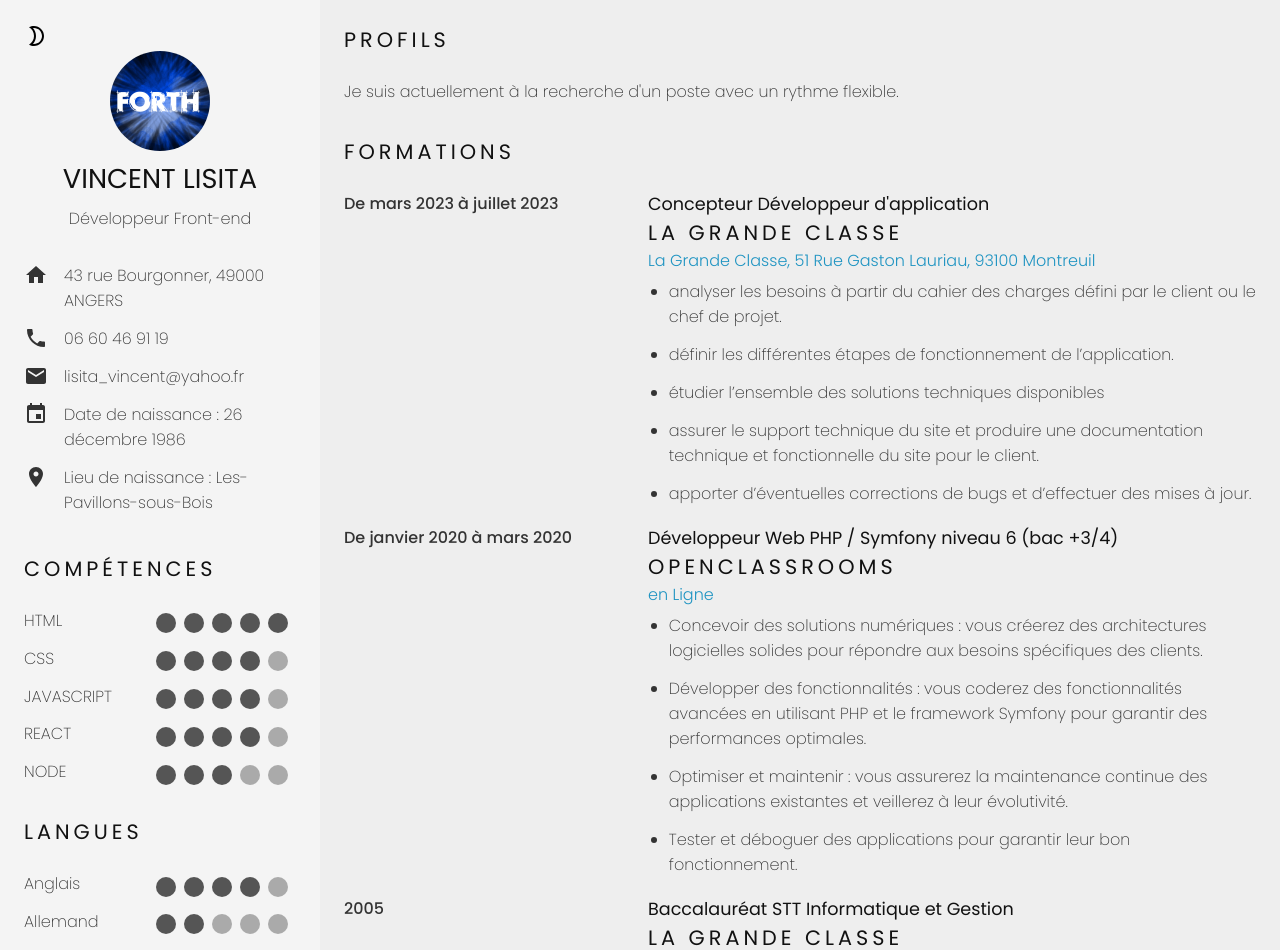
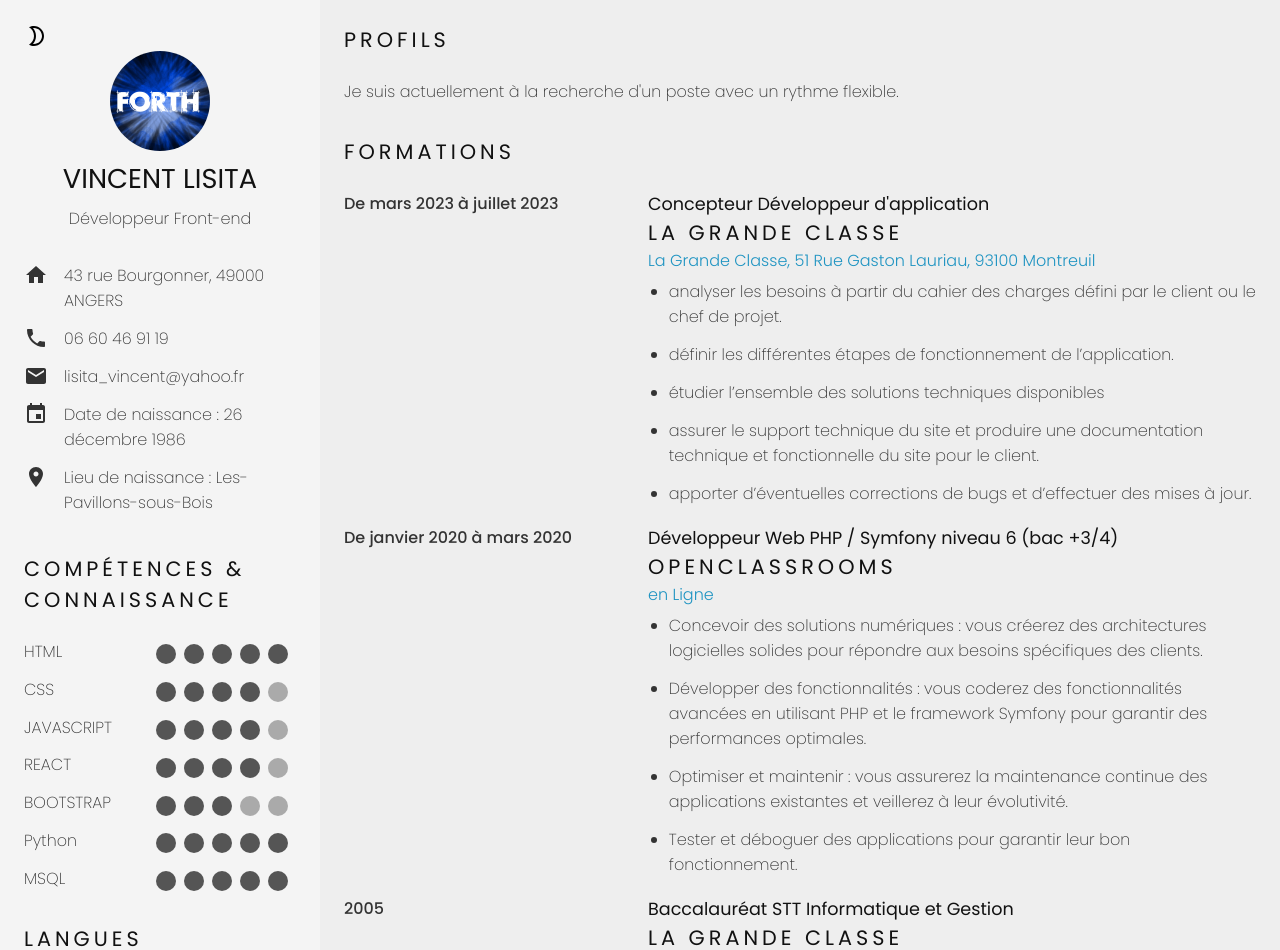
Before and after one commit to Alydiabira/CV-EN-LIGNE-AVEC-REACT.JS, a React (Vite) app: page / in a window 1280 px wide. Shown: the top 950 px of the page. Built offline with nearby package versions, Linux system fonts and the light colour scheme.

Commit message:
Update Skills.tsx

```diff
--- a/src/components/Skills.tsx
+++ b/src/components/Skills.tsx
@@ -6,18 +6,21 @@ const Skills = () => {
   return (
     <>
       <div className="skills">
-        <h2 className="h2">Compétences</h2>
+        <h2 className="h2">Compétences & Connaissance</h2>
         <Skill title="HTML" rating={5} />
         <Skill title="CSS" rating={4} />
         <Skill title="JAVASCRIPT" rating={4} />
         <Skill title="REACT" rating={4} />
-        <Skill title="NODE" rating={3} />
+        <Skill title="BOOTSTRAP" rating={3} />
+        <Skill title="Python" rating={5} />
+        <Skill title="MSQL" rating={5} />
+
+
       </div>
       <div className="skills">
         <h2 className="h2">Langues</h2>
-        <Skill title="Anglais" rating={4} />
-        <Skill title="Allemand" rating={2} />
-        <Skill title="Japonais" rating={1} />
+        <Skill title="Anglais" rating={2} />
+        <Skill title="Arabe" rating={2} />
       </div>
       <Interests />
     </>
```
